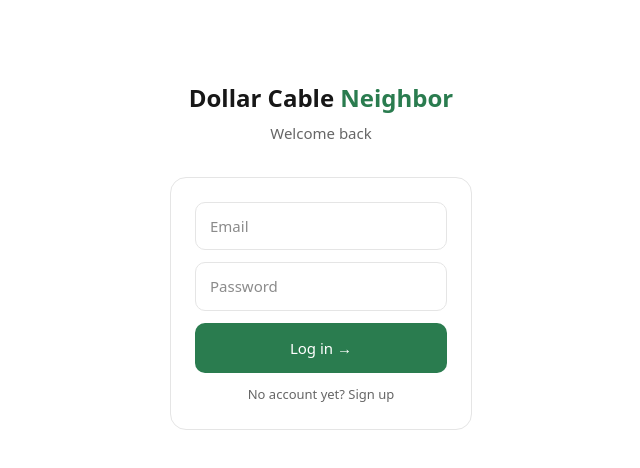
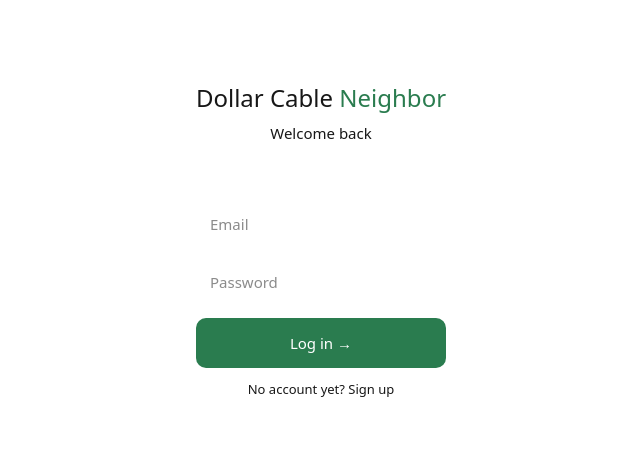
Before and after one commit to nicklusk/DCN, a Next.js app: page /login in a window 1280 px wide. Shown: the top 468 px of the page, without its empty margins (319-959 px from the left). Built offline with nearby package versions, Linux system fonts and the light colour scheme; no server answers.

Commit message:
Fix: dark mode text visibility across all pages

```diff
--- a/app/browse/page.jsx
+++ b/app/browse/page.jsx
@@ -129,28 +129,27 @@ function Browse() {
 }
 
 const styles = {
-  page: { maxWidth: 680, margin: '0 auto', padding: '0 16px 40px', fontFamily: 'system-ui, sans-serif' },
+  page: { maxWidth: 680, margin: '0 auto', padding: '0 16px 40px', fontFamily: 'system-ui, sans-serif', color: 'var(--text-primary)' },
   header: { display: 'flex', justifyContent: 'space-between', alignItems: 'center', padding: '16px 0', borderBottom: '1px solid #eee' },
-  logo: { fontSize: 18, fontWeight: 600 },
+  logo: { fontSize: 18, fontWeight: 600, color: 'var(--text-primary)' },
   green: { color: '#2a7c4f' },
   headerRight: { display: 'flex', gap: 8 },
-  ghostBtn: { background: 'none', border: '1px solid #ddd', borderRadius: 8, padding: '7px 14px', fontSize: 13, cursor: 'pointer', fontFamily: 'inherit' },
-  // ADDED: toast style
+  ghostBtn: { background: 'var(--surface-1)', border: '1px solid var(--border-strong)', borderRadius: 8, padding: '7px 14px', fontSize: 13, cursor: 'pointer', fontFamily: 'inherit', color: 'var(--text-primary)' },
   toast: { background: '#e8f5ee', color: '#1a5c36', padding: '12px 16px', borderRadius: 10, fontSize: 14, margin: '12px 0' },
   searchRow: { padding: '16px 0 8px' },
-  zipInput: { padding: '10px 14px', borderRadius: 10, border: '1px solid #e5e5e5', fontSize: 14, fontFamily: 'inherit', width: '100%', outline: 'none' },
+  zipInput: { padding: '10px 14px', borderRadius: 10, border: '1px solid var(--border-strong)', fontSize: 14, fontFamily: 'inherit', width: '100%', outline: 'none', background: 'var(--surface-2)', color: 'var(--text-primary)' },
   filterRow: { display: 'flex', gap: 6, overflowX: 'auto', padding: '8px 0 16px' },
-  chip: { padding: '5px 14px', borderRadius: 20, border: '1px solid #e5e5e5', background: '#fff', fontSize: 13, cursor: 'pointer', whiteSpace: 'nowrap', fontFamily: 'inherit' },
+  chip: { padding: '5px 14px', borderRadius: 20, border: '1px solid var(--border-strong)', background: 'var(--surface-2)', fontSize: 13, cursor: 'pointer', whiteSpace: 'nowrap', fontFamily: 'inherit', color: 'var(--text-primary)' },
   chipActive: { padding: '5px 14px', borderRadius: 20, border: '1px solid #2a7c4f', background: '#2a7c4f', color: '#fff', fontSize: 13, cursor: 'pointer', whiteSpace: 'nowrap', fontFamily: 'inherit' },
   grid: { display: 'flex', flexDirection: 'column', gap: 10 },
-  card: { background: '#fff', border: '1px solid #eee', borderRadius: 12, padding: 14, display: 'flex', gap: 12, cursor: 'pointer', alignItems: 'center' },
+  card: { background: 'var(--surface-2)', border: '1px solid var(--border)', borderRadius: 12, padding: 14, display: 'flex', gap: 12, cursor: 'pointer', alignItems: 'center' },
   cardImg: { width: 52, height: 52, borderRadius: 10, background: '#e8f5ee', display: 'flex', alignItems: 'center', justifyContent: 'center', fontSize: 24, flexShrink: 0 },
   cardBody: { flex: 1 },
-  cardTitle: { fontSize: 15, fontWeight: 500, marginBottom: 3 },
-  cardMeta: { fontSize: 13, color: '#888', marginBottom: 2 },
+  cardTitle: { fontSize: 15, fontWeight: 500, marginBottom: 3, color: 'var(--text-primary)' },
+  cardMeta: { fontSize: 13, color: 'var(--text-secondary)', marginBottom: 2 },
   cardGiver: { fontSize: 13, color: '#2a7c4f', marginTop: 4 },
   badge: { background: '#e8f5ee', color: '#1a5c36', fontSize: 11, padding: '3px 10px', borderRadius: 20, fontWeight: 500 },
-  empty: { textAlign: 'center', color: '#888', padding: '60px 0', fontSize: 15 }
+  empty: { textAlign: 'center', color: 'var(--text-secondary)', padding: '60px 0', fontSize: 15 },
 }
 
 export default function BrowsePage() {
--- a/app/cables/page.jsx
+++ b/app/cables/page.jsx
@@ -251,28 +251,28 @@ import { useState } from 'react'
 
 const s = {
   page: { maxWidth: 600, margin: '0 auto', padding: '0 16px 60px', fontFamily: 'system-ui, sans-serif' },
-  header: { display: 'flex', justifyContent: 'space-between', alignItems: 'center', padding: '16px 0', borderBottom: '1px solid #eee', marginBottom: 16 },
+  header: { display: 'flex', justifyContent: 'space-between', alignItems: 'center', padding: '16px 0', borderBottom: '1px solid var(--border)', marginBottom: 16 },
   back: { background: 'none', border: 'none', fontSize: 15, color: '#2a7c4f', cursor: 'pointer', fontFamily: 'inherit' },
-  title: { fontSize: 17, fontWeight: 500 },
-  intro: { fontSize: 14, color: '#666', lineHeight: 1.6, marginBottom: 16 },
-  search: { width: '100%', padding: '10px 14px', borderRadius: 10, border: '1px solid #e5e5e5', fontSize: 14, fontFamily: 'inherit', outline: 'none', marginBottom: 12 },
+  title: { fontSize: 17, fontWeight: 500, color: 'var(--text-primary)' },
+  intro: { fontSize: 14, color: 'var(--text-secondary)', lineHeight: 1.6, marginBottom: 16 },
+  search: { width: '100%', padding: '10px 14px', borderRadius: 10, border: '1px solid var(--border-strong)', fontSize: 14, fontFamily: 'inherit', outline: 'none', marginBottom: 12, background: 'var(--surface-2)', color: 'var(--text-primary)' },
   chips: { display: 'flex', gap: 6, flexWrap: 'wrap', marginBottom: 20 },
-  chip: { fontSize: 12, padding: '5px 14px', borderRadius: 20, border: '1px solid #e5e5e5', background: '#fff', cursor: 'pointer', fontFamily: 'inherit', color: '#555' },
+  chip: { fontSize: 12, padding: '5px 14px', borderRadius: 20, border: '1px solid var(--border-strong)', background: 'var(--surface-2)', cursor: 'pointer', fontFamily: 'inherit', color: 'var(--text-primary)' },
   chipOn: { fontSize: 12, padding: '5px 14px', borderRadius: 20, border: '1px solid #2a7c4f', background: '#2a7c4f', color: '#fff', cursor: 'pointer', fontFamily: 'inherit' },
-  catLabel: { fontSize: 11, fontWeight: 600, color: '#999', textTransform: 'uppercase', letterSpacing: '0.06em', margin: '20px 0 10px' },
+  catLabel: { fontSize: 11, fontWeight: 600, color: 'var(--text-muted)', textTransform: 'uppercase', letterSpacing: '0.06em', margin: '20px 0 10px' },
   list: { display: 'flex', flexDirection: 'column', gap: 8 },
-  card: { background: '#fff', border: '1px solid #eee', borderRadius: 12, padding: 14, cursor: 'pointer' },
-  cardOpen: { border: '1px solid #ccc' },
+  card: { background: 'var(--surface-2)', border: '1px solid var(--border)', borderRadius: 12, padding: 14, cursor: 'pointer' },
+  cardOpen: { border: '1px solid var(--border-strong)' },
   cardTop: { display: 'flex', justifyContent: 'space-between', alignItems: 'flex-start', gap: 10 },
   cardInfo: { flex: 1 },
-  cardName: { fontSize: 15, fontWeight: 500, marginBottom: 3 },
-  cardSub: { fontSize: 13, color: '#666', marginBottom: 8, lineHeight: 1.4 },
+  cardName: { fontSize: 15, fontWeight: 500, marginBottom: 3, color: 'var(--text-primary)' },
+  cardSub: { fontSize: 13, color: 'var(--text-secondary)', marginBottom: 8, lineHeight: 1.4 },
   badge: { fontSize: 11, padding: '2px 8px', borderRadius: 20, fontWeight: 500 },
-  expand: { marginTop: 14, paddingTop: 14, borderTop: '1px solid #f0f0f0', display: 'flex', flexDirection: 'column', gap: 12 },
+  expand: { marginTop: 14, paddingTop: 14, borderTop: '1px solid var(--border)', display: 'flex', flexDirection: 'column', gap: 12 },
   detailRow: { display: 'flex', flexDirection: 'column', gap: 3 },
-  detailLabel: { fontSize: 11, fontWeight: 600, color: '#999', textTransform: 'uppercase', letterSpacing: '0.05em' },
-  detailVal: { fontSize: 14, color: '#444', lineHeight: 1.5 },
+  detailLabel: { fontSize: 11, fontWeight: 600, color: 'var(--text-muted)', textTransform: 'uppercase', letterSpacing: '0.05em' },
+  detailVal: { fontSize: 14, color: 'var(--text-secondary)', lineHeight: 1.5 },
   tip: { background: '#e8f5ee', borderRadius: 8, padding: '10px 12px', fontSize: 13, color: '#1a5c36', lineHeight: 1.5 },
   searchBtn: { background: '#2a7c4f', color: '#fff', border: 'none', borderRadius: 10, padding: '10px 14px', fontSize: 14, fontWeight: 500, cursor: 'pointer', fontFamily: 'inherit', textAlign: 'left' },
-  empty: { textAlign: 'center', color: '#888', padding: '40px 0', fontSize: 15 },
+  empty: { textAlign: 'center', color: 'var(--text-secondary)', padding: '40px 0', fontSize: 15 },
 }
--- a/app/login/page.jsx
+++ b/app/login/page.jsx
@@ -43,12 +43,12 @@ export default function Login() {
 
 const styles = {
   container: { maxWidth: 400, margin: '80px auto', padding: '0 20px', fontFamily: 'system-ui, sans-serif' },
-  logo: { fontSize: 24, fontWeight: 600, textAlign: 'center', marginBottom: 6 },
+  logo: { fontSize: 24, fontWeight: 500, textAlign: 'center', marginBottom: 6, color: 'var(--text-primary)' },
   green: { color: '#2a7c4f' },
-  sub: { textAlign: 'center', color: '#666', marginBottom: 32, fontSize: 15 },
-  card: { background: '#fff', border: '1px solid #e5e5e5', borderRadius: 16, padding: 24, display: 'flex', flexDirection: 'column', gap: 12 },
-  input: { padding: '12px 14px', borderRadius: 10, border: '1px solid #e5e5e5', fontSize: 15, fontFamily: 'inherit', outline: 'none' },
+  sub: { textAlign: 'center', color: 'var(--text-secondary)', marginBottom: 32, fontSize: 15 },
+  card: { background: 'var(--surface-1)', border: '1px solid var(--border)', borderRadius: 16, padding: 24, display: 'flex', flexDirection: 'column', gap: 12 },
+  input: { padding: '12px 14px', borderRadius: 10, border: '1px solid var(--border-strong)', fontSize: 15, fontFamily: 'inherit', outline: 'none', background: 'var(--surface-2)', color: 'var(--text-primary)' },
   btn: { background: '#2a7c4f', color: '#fff', border: 'none', borderRadius: 10, padding: 14, fontSize: 15, fontWeight: 500, cursor: 'pointer', fontFamily: 'inherit' },
   error: { color: '#c0392b', fontSize: 13 },
-  link: { textAlign: 'center', fontSize: 13, color: '#666' }
+  link: { textAlign: 'center', fontSize: 13, color: 'var(--text-secondary)' }
 }
--- a/app/signup/page.jsx
+++ b/app/signup/page.jsx
@@ -50,12 +50,12 @@ export default function SignUp() {
 
 const styles = {
   container: { maxWidth: 400, margin: '80px auto', padding: '0 20px', fontFamily: 'system-ui, sans-serif' },
-  logo: { fontSize: 24, fontWeight: 600, textAlign: 'center', marginBottom: 6 },
+  logo: { fontSize: 24, fontWeight: 500, textAlign: 'center', marginBottom: 6, color: 'var(--text-primary)' },
   green: { color: '#2a7c4f' },
-  sub: { textAlign: 'center', color: '#666', marginBottom: 32, fontSize: 15 },
-  card: { background: '#fff', border: '1px solid #e5e5e5', borderRadius: 16, padding: 24, display: 'flex', flexDirection: 'column', gap: 12 },
-  input: { padding: '12px 14px', borderRadius: 10, border: '1px solid #e5e5e5', fontSize: 15, fontFamily: 'inherit', outline: 'none' },
+  sub: { textAlign: 'center', color: 'var(--text-secondary)', marginBottom: 32, fontSize: 15 },
+  card: { background: 'var(--surface-1)', border: '1px solid var(--border)', borderRadius: 16, padding: 24, display: 'flex', flexDirection: 'column', gap: 12 },
+  input: { padding: '12px 14px', borderRadius: 10, border: '1px solid var(--border-strong)', fontSize: 15, fontFamily: 'inherit', outline: 'none', background: 'var(--surface-2)', color: 'var(--text-primary)' },
   btn: { background: '#2a7c4f', color: '#fff', border: 'none', borderRadius: 10, padding: 14, fontSize: 15, fontWeight: 500, cursor: 'pointer', fontFamily: 'inherit' },
   error: { color: '#c0392b', fontSize: 13 },
-  link: { textAlign: 'center', fontSize: 13, color: '#666' }
+  link: { textAlign: 'center', fontSize: 13, color: 'var(--text-secondary)' }
 }
```
